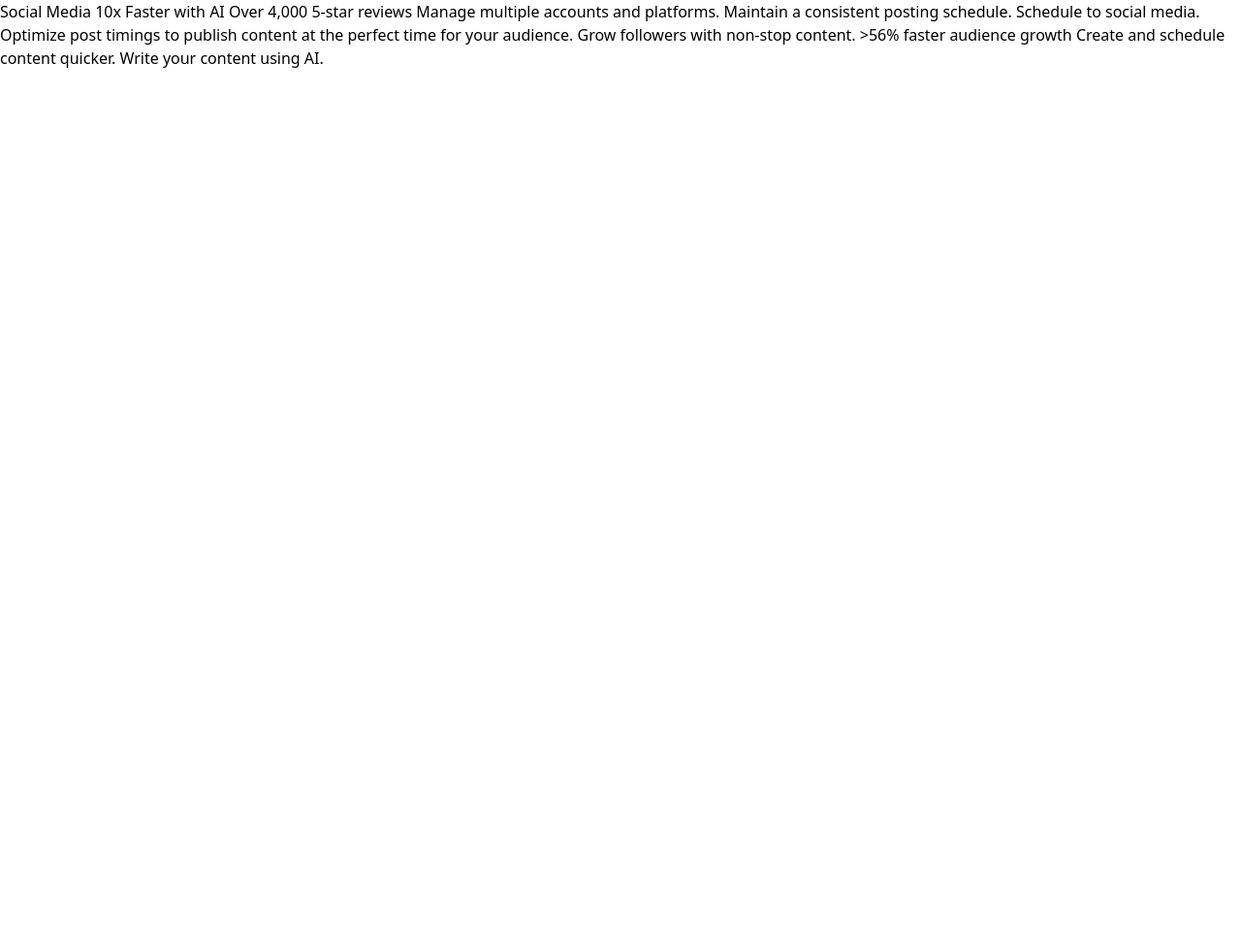
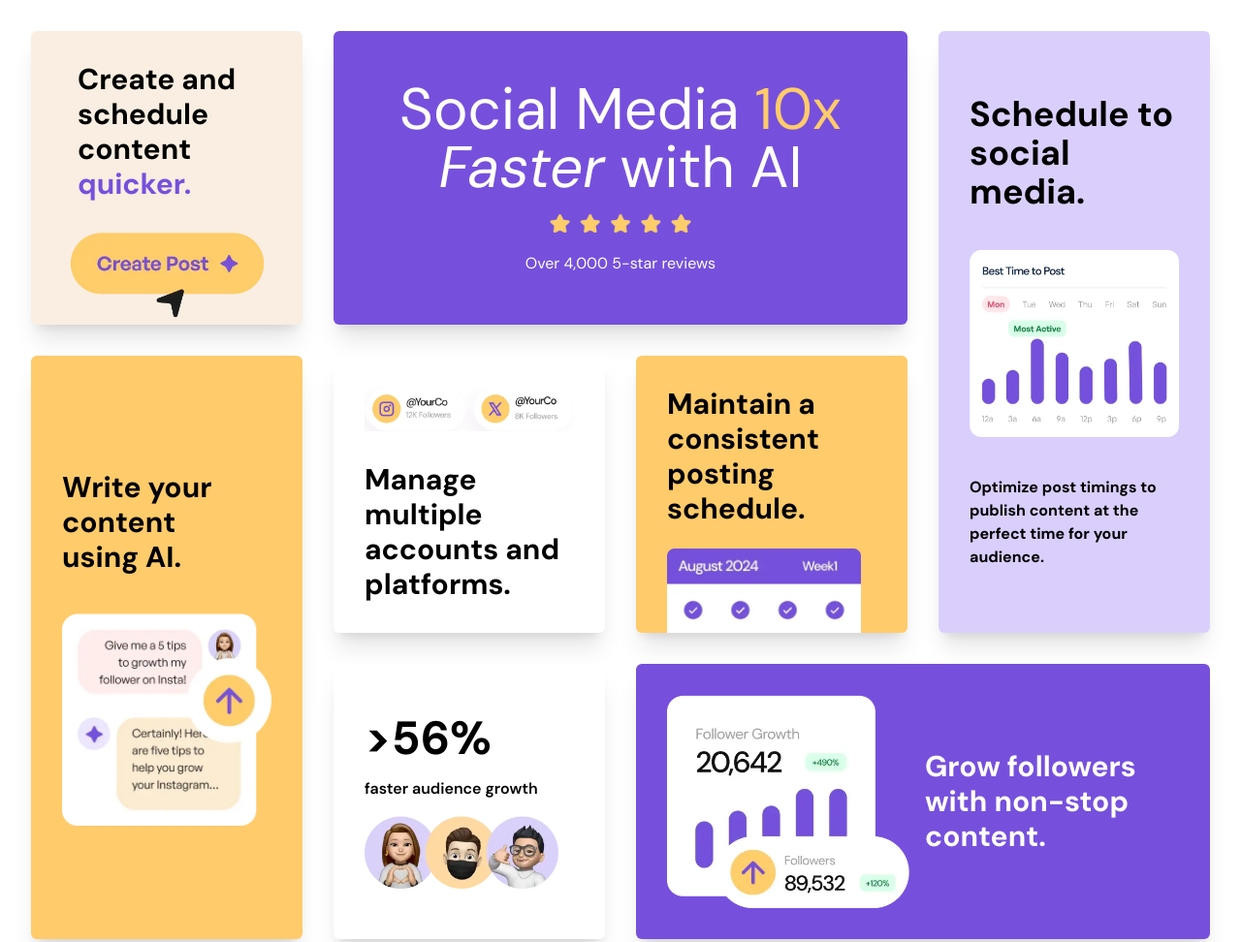
Before and after one commit to gauravsingh1281/Frontend-Mentor-Bento-grid, a plain HTML site: page index.html in a window 1280 px wide. Shown: the top 972 px of the page at 97% size. Before the commit the page ends 800 px from the top, so only its background shows below. Drawn offline with nearby package versions, Linux system fonts and the light colour scheme.

Commit message:
Completed.

```diff
--- a/index.html
+++ b/index.html
@@ -8,27 +8,67 @@
   <title>Frontend Mentor | Bento grid</title>
   <script src="https://unpkg.com/@tailwindcss/browser@4"></script>
   <link rel="stylesheet" href="style.css">
+
 </head>
 
 <body>
-
-  Social Media 10x Faster with AI
-  Over 4,000 5-star reviews
-
-  Manage multiple accounts and platforms.
-
-  Maintain a consistent posting schedule.
-
-  Schedule to social media.
-  Optimize post timings to publish content at the perfect time for your audience.
-
-  Grow followers with non-stop content.
-
-  >56% faster audience growth
-
-  Create and schedule content quicker.
-
-  Write your content using AI.
+  <main class="w-full h-full  grid grid-cols-1 lg:grid-cols-4 auto-rows p-8 gap-8 ">
+    <!-- container 1 -->
+    <div class="box-container flex justify-center items-center rounded-md flex-col bg-[var(--Yellow-100)] shadow-xl">
+      <h1 class="text-3xl py-8 px-12 font-bold">Create and schedule content <span
+          class="text-[var(--Purple-500)]">quicker.</span>
+      </h1>
+      <img src="./assets/images/illustration-create-post.webp" class="w-[200px]" alt="Create-post-icon">
+    </div>
+    <!-- container 2-->
+    <div
+      class="box-container lg:col-span-2 rounded-md flex flex-col justify-center items-center p-8 gap-4 bg-[var(--Purple-500)] shadow-xl">
+      <h1 class="text-6xl text-center text-[var(--White)]">Social Media <span
+          class="text-[var(--Yellow-500)]">10x</span> <span class="italic">Faster</span> with AI</h1>
+      <img src="./assets/images/illustration-five-stars.webp" class="w-[150px]" alt="star-icon">
+      <p class="text-[var(--White)]">Over 4,000 5-star reviews</p>
+    </div>
+    <!-- container 3-->
+    <div
+      class="box-container flex justify-center items-start gap-10 flex-col p-8 bg-[var(--Purple-100)] lg:row-span-2 rounded-md shadow-xl">
+      <h1 class="text-4xl font-bold">Schedule to social media.</h1>
+      <img src="./assets/images/illustration-schedule-posts.webp" alt="illustration-schedule-posts">
+      <p class="font-bold">Optimize post timings to publish content at the perfect time for your audience.
+      </p>
+    </div>
+    <!-- container 4-->
+    <div
+      class="box-container flex justify-center items-start gap-10 flex-col p-8 bg-[var(--Yellow-500)] rounded-md lg:row-span-2 shadow-xl">
+      <h1 class="text-3xl font-bold w-[75%]">Write your content using AI.</h1>
+      <img src="./assets/images/illustration-ai-content.webp" alt="illustration-ai-content">
+    </div>
+    <!-- container 5-->
+    <div
+      class="box-container rounded-md flex justify-start items-center gap-8 p-8 flex-col bg-[var(--White)] shadow-xl">
+      <img src="./assets/images/illustration-multiple-platforms.webp" alt="illustration-multiple-platforms">
+      <h1 class="text-3xl font-bold">Manage multiple accounts and platforms.</h1>
+    </div>
+    <!-- container 6-->
+    <div
+      class="box-container bg-[var(--Yellow-500)] flex items-start flex-col p-8 relative overflow-hidden rounded-md shadow-xl gap-10">
+      <h1 class="text-3xl font-bold">Maintain a consistent posting schedule.</h1>
+      <img class="lg:absolute lg:-bottom-16 w-[200px]" src="./assets/images/illustration-consistent-schedule.webp"
+        alt="illustration-consistent-schedule">
+    </div>
+    <!-- container 7-->
+    <div
+      class="box-container flex justify-center items-start gap-4 flex-col p-8 bg-[var(--White)] rounded-md shadow-xl">
+      <h1 class="text-5xl font-bold">>56% </h1>
+      <p class="font-semibold">faster audience growth</p>
+      <img class="w-[200px]" src="./assets/images/illustration-audience-growth.webp" alt="illustration-audience-growth">
+    </div>
+    <!-- container 8-->
+    <div
+      class="box-container rounded-md flex justify-between items-center gap-4 flex-col  lg:col-span-2 lg:flex-row p-8 bg-[var(--Purple-500)] shadow-xl">
+      <img class="w-[250px]" src="./assets/images/illustration-grow-followers.webp" alt="illustration-grow-followers">
+      <h1 class="text-3xl font-bold text-[var(--White)] ">Grow followers with non-stop content.</h1>
+    </div>
+  </main>
 
 </body>
 
--- a/style.css
+++ b/style.css
@@ -1,10 +1,13 @@
-* {
-  margin: 0;
-  padding: 0;
-  box-sizing: border-box;
+@import url("https://fonts.googleapis.com/css2?family=DM+Sans:ital,opsz,wght@0,9..40,100..1000;1,9..40,100..1000&display=swap");
+
+:root {
+  --Purple-100: hsl(254, 88%, 90%);
+  --Purple-500: hsl(256, 67%, 59%);
+  --Yellow-100: hsl(31, 66%, 93%);
+  --Yellow-500: hsl(39, 100%, 71%);
+  --White: hsl(0, 0%, 100%);
+  --Black: hsl(0, 0%, 7%);
 }
-html,
-body {
-  height: 100%;
-  width: 100%;
+main {
+  font-family: "DM Sans", serif;
 }
```
Also changed, not shown: assets/fonts/OFL.txt (deleted), assets/fonts/README.txt (deleted), design/desktop-design.jpg (deleted), design/mobile-design.jpg (deleted), 1 other file.
